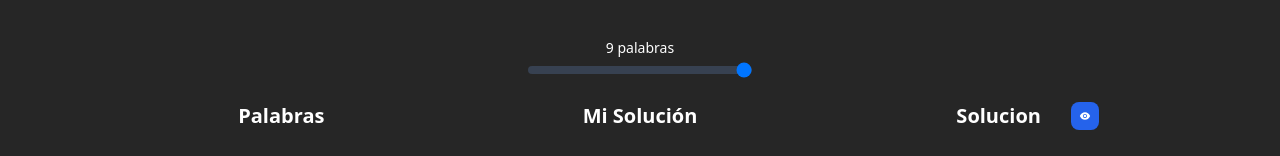
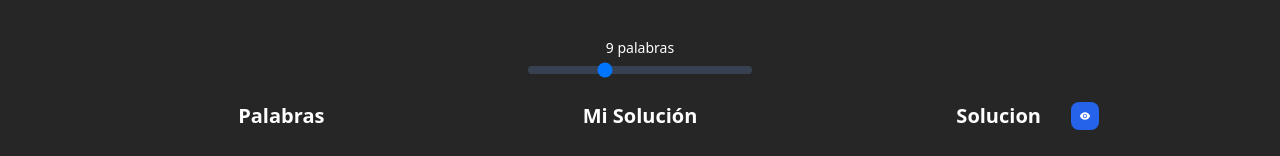
Before and after one commit to PPabloMunoz/Historia-2Bach, a Next.js app: page /ejercicios in a window 1280 px wide. Shown: the part 237-393 px from the top of the page. Built offline with nearby package versions, Linux system fonts and the light colour scheme; no server answers; the database is empty.

Commit message:
default value range

```diff
--- a/pages/ejercicios.tsx
+++ b/pages/ejercicios.tsx
@@ -78,6 +78,7 @@ export default function CronologiaPage() {
               type='range'
               min={4}
               max={19}
+              defaultValue={9}
               className='w-full h-2 bg-gray-200 rounded-lg appearance-none cursor-pointer dark:bg-gray-700'
               onChange={(e) => setRange(parseInt(e.target.value))}
             />
@@ -95,6 +96,7 @@ export default function CronologiaPage() {
               type='range'
               min={4}
               max={29}
+              defaultValue={9}
               className='w-full h-2 bg-gray-200 rounded-lg appearance-none cursor-pointer dark:bg-gray-700'
               onChange={(e) => setRange(parseInt(e.target.value))}
             />
@@ -112,6 +114,7 @@ export default function CronologiaPage() {
               type='range'
               min={4}
               max={30}
+              defaultValue={9}
               className='w-full h-2 bg-gray-200 rounded-lg appearance-none cursor-pointer dark:bg-gray-700'
               onChange={(e) => setRange(parseInt(e.target.value))}
             />
```
